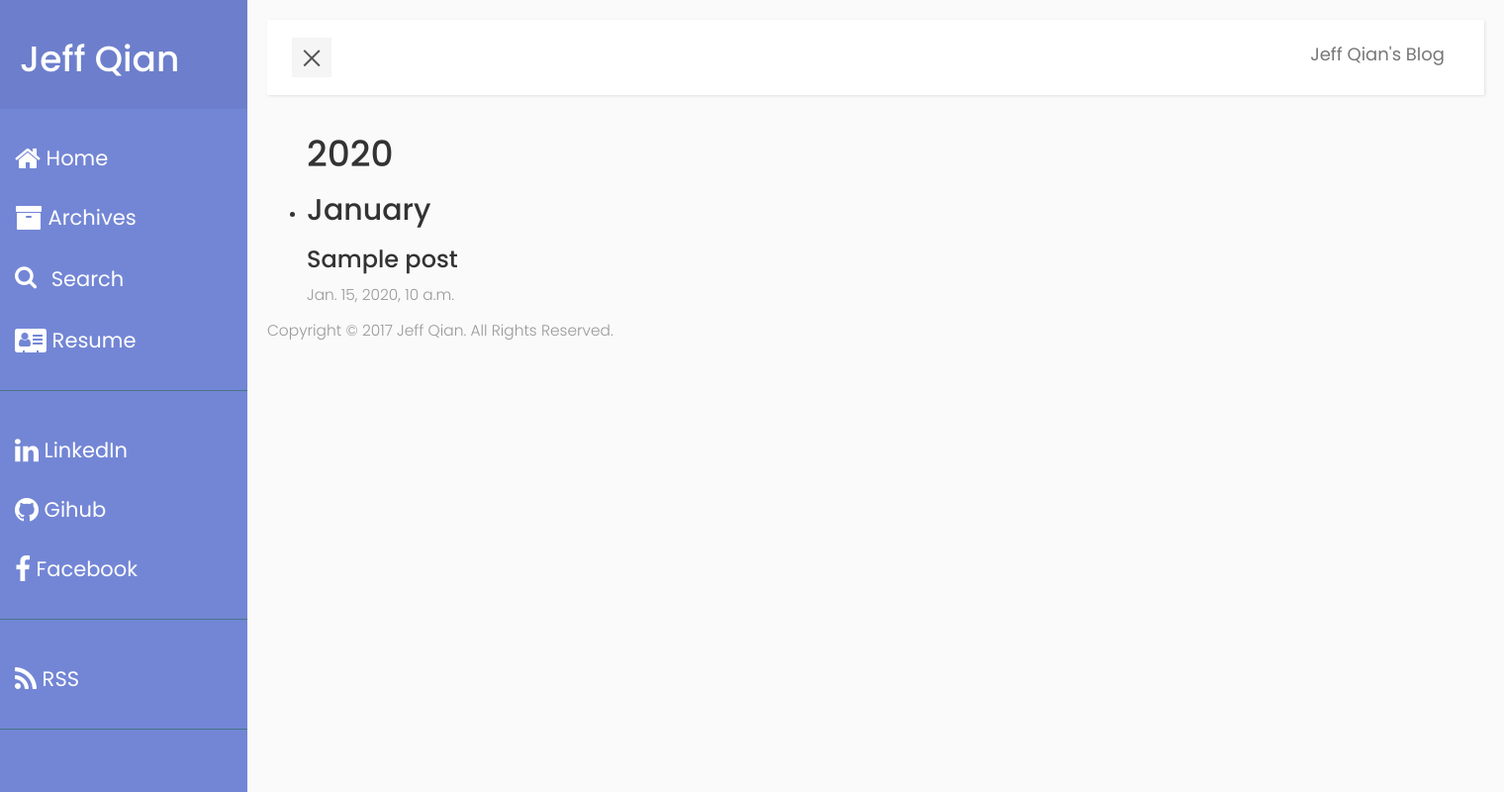
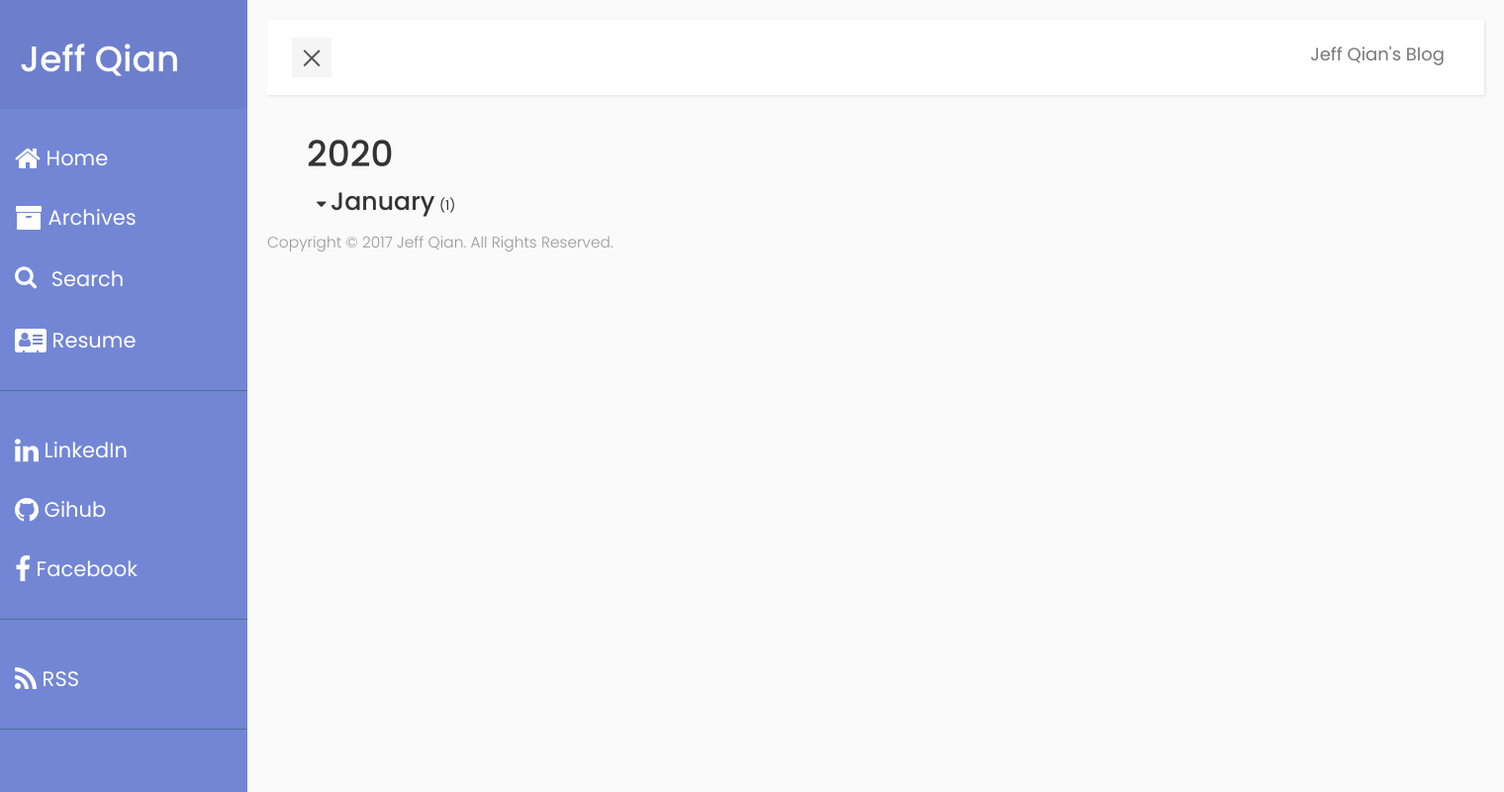
Before and after one commit to seekdestiny/blogengine, a Django app: page /archive/ in a window 1520 px wide. Shown: the whole page at 99% size. Run offline with Django 3.2, Linux system fonts and the light colour scheme; tables that the repository leaves empty hold one stand-in row (values such as "Sample post"); some libraries are stand-ins or nearby versions.

Commit message:
front end for archive

```diff
--- /dev/null
+++ b/blogengine/static/css/archive.css
@@ -0,0 +1,63 @@
+.year {
+    list-style: none;
+    font-size: 120%;
+    font-weight: bold;
+}
+
+.year .month {
+    font-weight:normal;
+    margin: 10px;
+}
+
+.year .month .month-data:hover {
+    cursor: pointer;
+    font-weight: 500;
+}
+
+.year .month .month-data .name {
+    font-size: 150%;
+    font-weight: 450;
+}
+
+.year .month .month-data .counter {
+    font-size: 80%;
+}
+
+.year .month .posts {
+    list-style: none;
+}
+
+.year .month .posts .post {
+    margin: 5px;
+}
+
+.year .month .posts .post .title:hover {
+    text-decoration: underline;
+}
+
+.year .month .posts .post .title {
+    font-size: 120%;
+    padding: 5px 0;
+}
+
+.year .month .posts .post .date {
+    font-size: 80%;
+    opacity: 0.5;
+    padding: 5px 0;
+}
+
+#caret-down {
+    display: inline;
+}
+
+#caret-up {
+    display: none;
+}
+
+#caret-down.active {
+    display: none;
+}
+
+#caret-up.active {
+    display: inline;
+}
--- a/blogengine/static/css/sidebar.css
+++ b/blogengine/static/css/sidebar.css
@@ -190,37 +190,6 @@ a[aria-expanded="true"]::before {
     content: '\e260';
 }
 
-
-ul ul a {
-    font-size: 0.9em !important;
-    padding-left: 30px !important;
-    background: #6d7fcc;
-}
-
-ul.CTAs {
-    padding: 20px;
-}
-
-ul.CTAs a {
-    text-align: center;
-    font-size: 0.9em !important;
-    display: block;
-    border-radius: 5px;
-    margin-bottom: 5px;
-}
-
-a.download {
-    background: #fff;
-    color: #7386D5;
-}
-
-a.article, a.article:hover {
-    background: #6d7fcc !important;
-    color: #fff !important;
-}
-
-
-
 /* ---------------------------------------------------
     CONTENT STYLE
 ----------------------------------------------------- */
--- a/blogengine/templates/blogengine/includes/base.html
+++ b/blogengine/templates/blogengine/includes/base.html
@@ -20,6 +20,7 @@
         <link rel="stylesheet" href="{% static 'css/main.css' %}">
         <link rel="stylesheet" href="{% static 'css/code.css' %}">
         <link rel="stylesheet" href="{% static 'css/sidebar.css' %}">
+        <link rel="stylesheet" href="{% static 'css/archive.css' %}">
         <script src="{% static 'bower_components/html5-boilerplate/dist/js/vendor/modernizr-2.8.3.min.js' %}"></script>
     </head>
     <body>
@@ -171,6 +172,15 @@
             });
         </script>
 
+        <script type="text/javascript">
+            $(document).ready(function () {
+                $('.month').on('click', function () {
+                     $(this).find('#caret-down').toggleClass('active');
+                     $(this).find('#caret-up').toggleClass('active');
+                });
+            });
+        </script>
+
         <!-- Google Analytics: change UA-XXXXX-X to be your site's ID. -->
         <script>
             (function(b,o,i,l,e,r){b.GoogleAnalyticsObject=l;b[l]||(b[l]=
--- a/blogengine/templates/blogengine/post_archive.html
+++ b/blogengine/templates/blogengine/post_archive.html
@@ -7,19 +7,26 @@
     {% for year_list in list_posts %}
         <ul class="year">
           {% for year, month_list in year_list.items %}
-            <h1> {{year}} </h1>
+            <h1>{{year}}</h1>
 
             {% for month, post_list in month_list.items %}
                 {% if post_list %}
-                <li class="month">
-                    <h2> {{ month | month_name }} </h2>
+                <li id="{{year}}-{{month}}" class="month container">
+                    <div class="month-data row" data-toggle="collapse" data-target="#{{year}}-{{month}}-post">
+                        <i id="caret-down" class="fa fa-caret-down"></i>
+                        <i id="caret-up" class="fa fa-caret-up"></i>
+                        <span class="name"> {{month | month_name }}</span>
+                        <span class="counter"> ({{ post_list | length }})</span>
+                    </div>
 
+                    <ul id="{{year}}-{{month}}-post" class="posts collapse">
                     {% for post in post_list %}
-                        <div class="post">
-                            <h3><a href="{{ post.get_absolute_url }}">{{ post.title }}</a></h3>
-                            <p>{{ post.pub_date }}</p>
-                        </div>
+                        <li class="post row">
+                            <a class="title" href="{{ post.get_absolute_url }}">{{post.title}}</a>
+                            <span class="date">- {{ post.pub_date }}</span>
+                        </li>
                     {% endfor %}
+                    </ul>
 
                 </li>
                 {% endif %}
```
